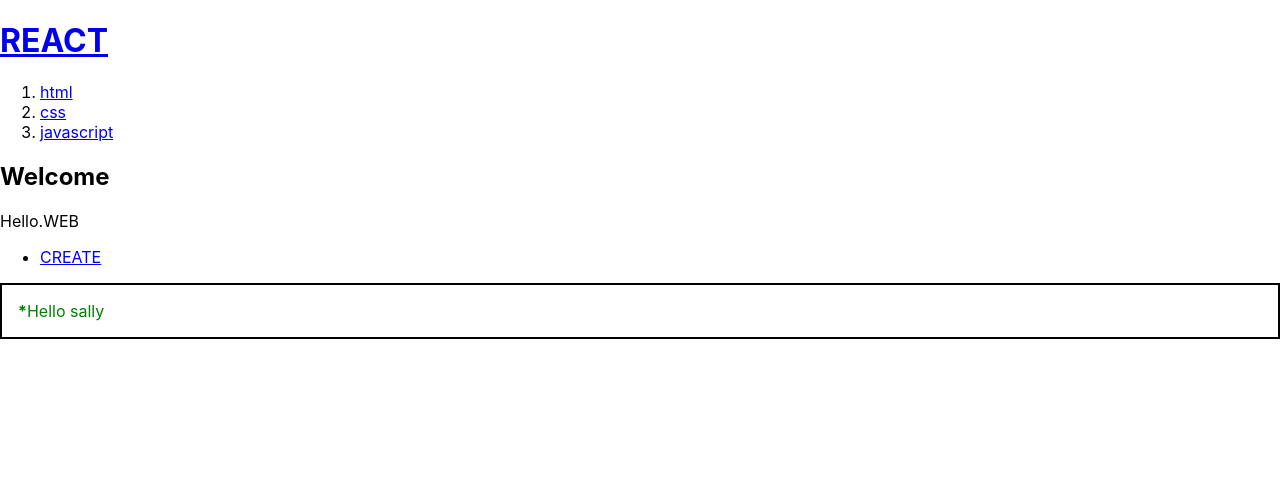
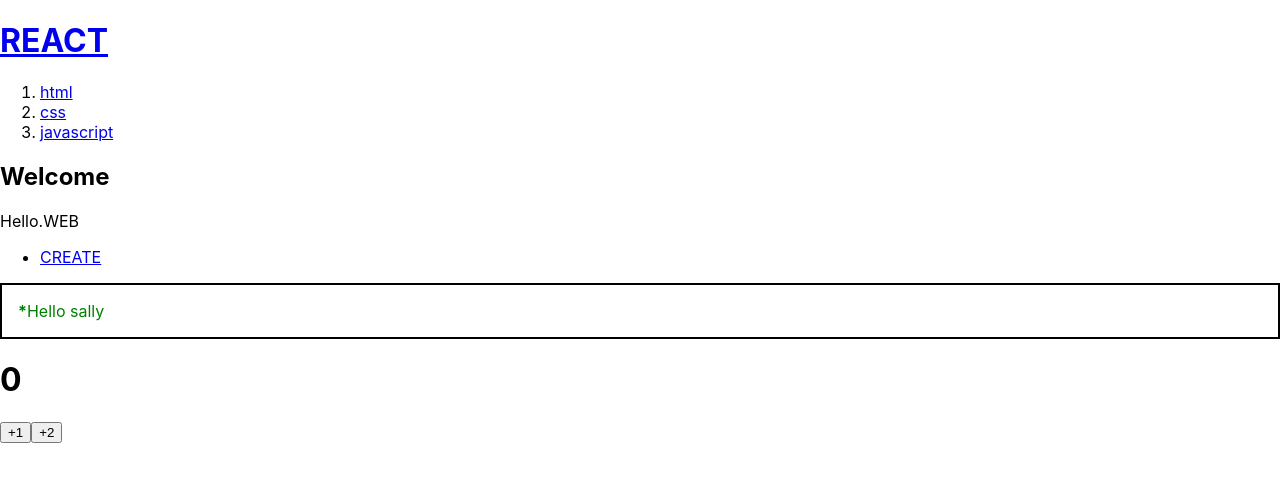
Before and after one commit to o-songyi/react-app, a React (Create React App) app: page / in a window 1280 px wide. Shown: the top 482 px of the page. Built offline with nearby package versions, Linux system fonts and the light colour scheme.

Commit message:
✨ useState를 통해 컴포넌트에서 바뀌는 값 관리하기

```diff
--- a/src/App.js
+++ b/src/App.js
@@ -1,6 +1,7 @@
 import {useState} from 'react';
 import Hello from './Hello';
 import Wrapper from './Wrapper';
+import Counter from './Counter';
 
 function Header(props) {
   console.log('props',props.title)
@@ -173,6 +174,9 @@
         {/* props 이름만 작성하고 값 설정을 생략한다면 true */}
         <Hello color="green" name="sally" isSpecial />
       </Wrapper>
+      <Counter>
+
+      </Counter>
     </div>
   );
 }
--- /dev/null
+++ b/src/Counter.js
@@ -0,0 +1,27 @@
+import React,{useState} from 'react';
+
+function Counter() {
+    const [number, setNumber] = useState(0);
+    // 배열 비구조화 할당을 통하여 각 원소를 추출
+    //const numberState = useState(0);
+    //const number = numberState[0];
+    //const setNumber = numberState[1];
+
+    const onIncrease = () => {
+        // 업데이트 하고 싶은 새로운 값을 파라미터로 넣어주는 대신
+        // 기존 값을 어떻게 업데이트 할 지에 대한 함수를 등록하는 방식으로도 업데이트 가능
+        setNumber(prevNumber => prevNumber+1)
+    }
+    const onDecrease = () => {
+        setNumber(prevNumber => prevNumber-1)
+    }
+    return (
+        <div>
+            <h1>{number}</h1>
+            <button onClick={onIncrease}>+1</button>
+            <button onClick={onDecrease}>+2</button>
+        </div>
+    );
+}
+
+export default Counter;
```
